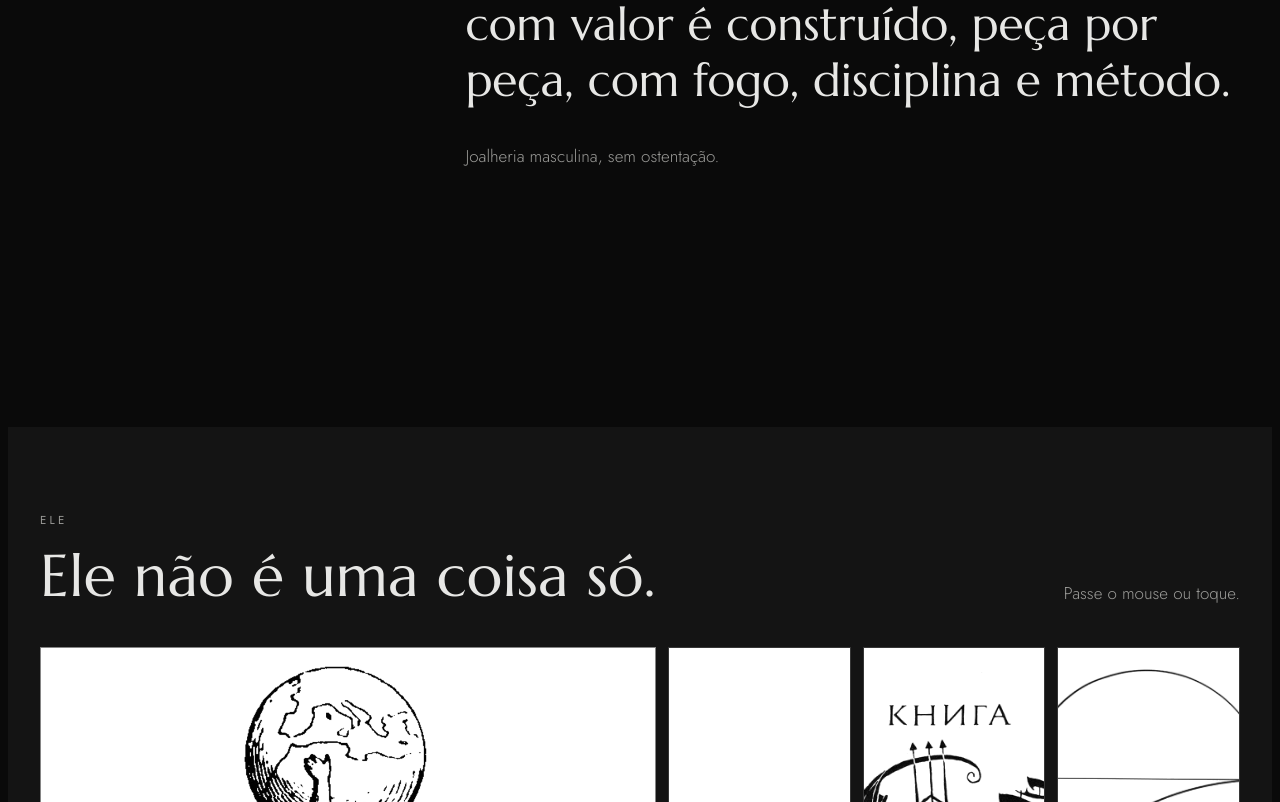
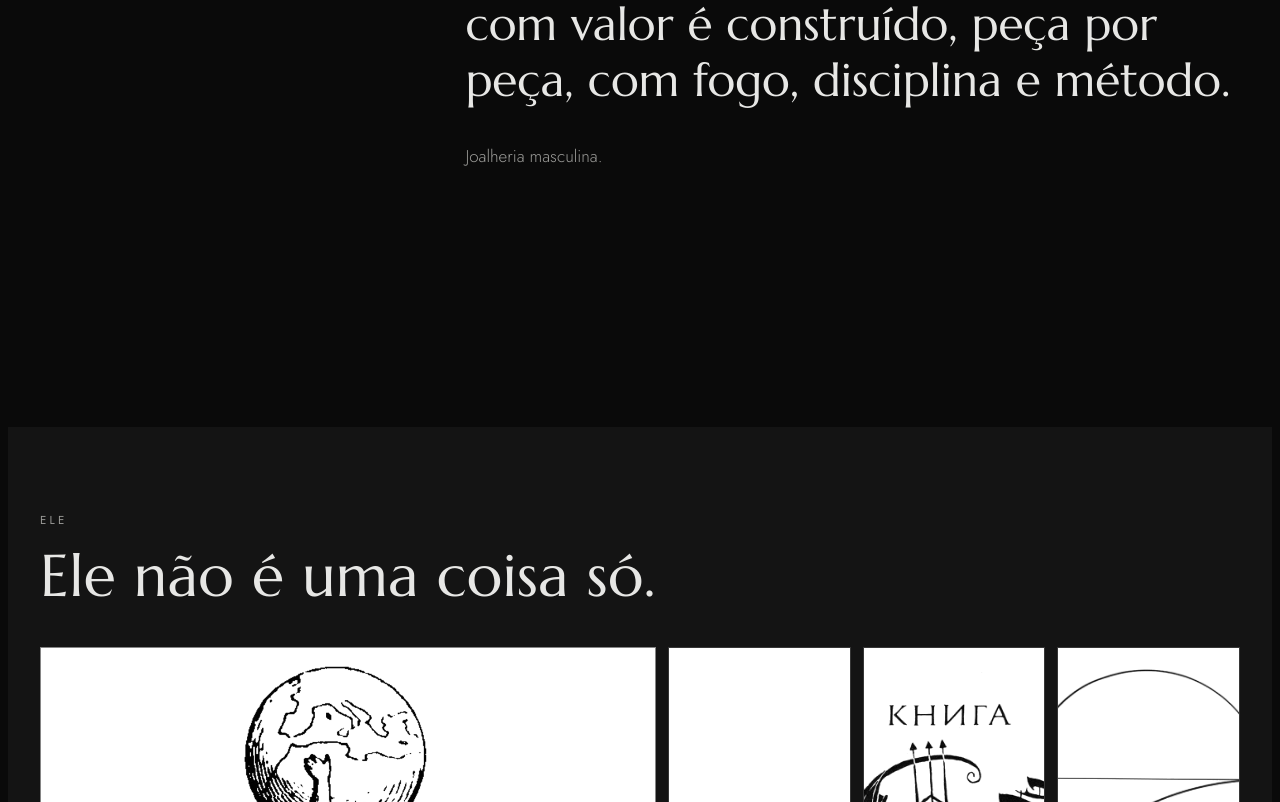
Before and after one commit to viniciushbc/hefesto, a plain HTML site: page index.html in a window 1280 px wide. Shown: the part 1133-1935 px from the top of the page. Drawn offline with Linux system fonts and the light colour scheme; animation ran at ten frames a second.

Commit message:
Remove textos explicativos
Co-Authored-By: Claude Sonnet 5.5 <noreply@anthropic.com>
Claude-Session: https://claude.ai/code/session_01Hx2y668g2SBPgHwhf8YKeN

```diff
--- a/index.html
+++ b/index.html
@@ -292,7 +292,7 @@ footer .logo{color:var(--fg);width:120px;aspect-ratio:1180/540;--m:url(data:[emb
       <div class="eyebrow"><i class="mask" aria-hidden="true"></i><span>O ferreiro</span></div>
       <div>
         <p class="statement" id="statement">Enquanto os outros deuses reinam, Hefesto trabalha. O que se carrega com valor é construído, peça por peça, com fogo, disciplina e método.</p>
-        <p>Joalheria masculina, sem ostentação.</p>
+        <p>Joalheria masculina.</p>
       </div>
     </div>
   </section>
@@ -301,7 +301,7 @@ footer .logo{color:var(--fg);width:120px;aspect-ratio:1180/540;--m:url(data:[emb
     <div class="wrap">
       <div class="head">
         <div><div class="eyebrow">Ele</div><h2 style="margin-top:14px">Ele não é uma coisa só.</h2></div>
-        <p>Passe o mouse ou toque.</p>
+
       </div>
       <div class="acc" id="acc">
         <button class="face" aria-expanded="true">
@@ -393,10 +393,9 @@ footer .logo{color:var(--fg);width:120px;aspect-ratio:1180/540;--m:url(data:[emb
     <div class="wrap">
       <div class="head">
         <div><div class="eyebrow">Insígnias</div><h2 style="margin-top:14px">Peças que ele leva consigo.</h2></div>
-        <p>Monte uma seleção.</p>
+
       </div>
       <div class="grid" id="grid"></div>
-      <p class="note">Demonstração conceitual: não há compra, preço ou estoque reais.</p>
     </div>
   </section>
 
```
